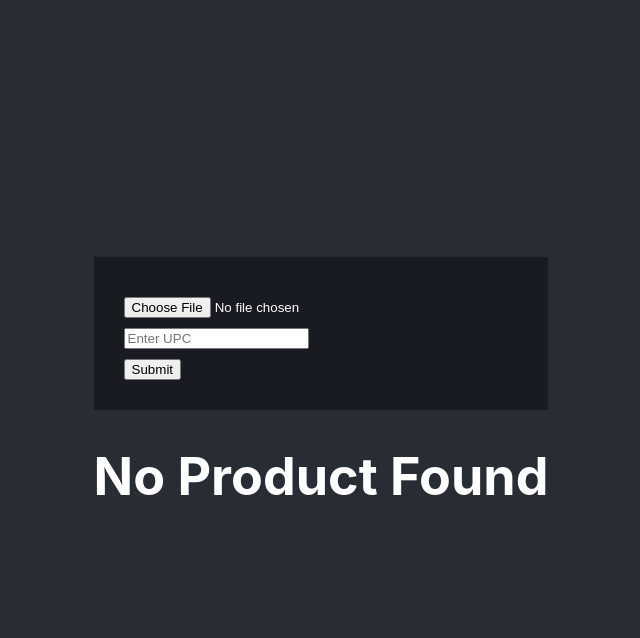
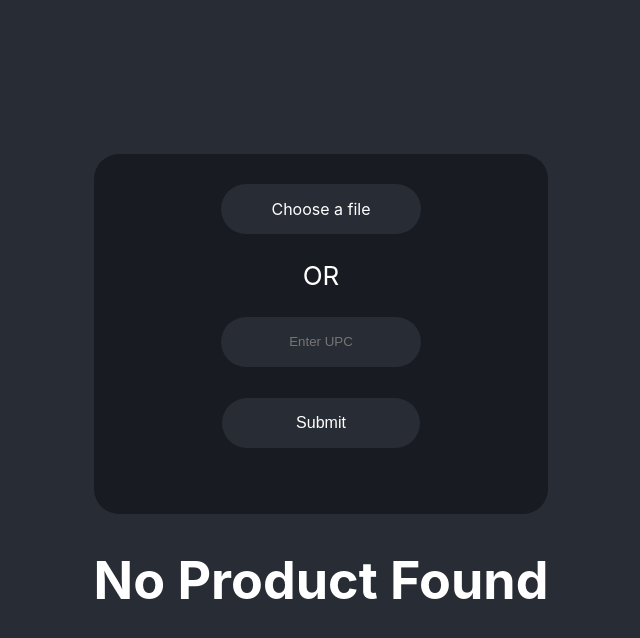
Before and after one commit to csgeeek/scan-to-healthify, a React (Create React App) app: page / in a window 1280 px wide. Shown: the top 638 px of the page, without its empty margins (319-959 px from the left). Built offline with nearby package versions, Linux system fonts and the light colour scheme.

Commit message:
xoviec-betterUI

```diff
--- a/package.json
+++ b/package.json
@@ -10,7 +10,7 @@
     "firebase": "^9.8.1",
     "react": "^18.1.0",
     "react-dom": "^18.1.0",
-    "react-scripts": "5.0.1",
+    "react-scripts": "^2.1.3",
     "web-vitals": "^2.1.4"
   },
   "scripts": {
--- a/src/App.css
+++ b/src/App.css
@@ -1,3 +1,9 @@
+input::-webkit-outer-spin-button,
+input::-webkit-inner-spin-button {
+  -webkit-appearance: none;
+  margin: 0;
+}
+
 .App {
   text-align: center;
 }
@@ -17,4 +23,88 @@
   background-color: #181b21;
   text-align: left;
   padding: 30px;
+  display: flex;
+  height: 300px;
+  flex-direction: column;
+  align-items: center;
+  text-align: center;
+  border-radius: 25px;
 }
+
+.form-upload{
+  display: flex;
+  flex-direction: column;
+  align-items: center;
+  justify-content: center;
+}
+
+input[type='file']{
+  display: none;
+}
+label{
+  display: flex;
+  text-align: center;
+}
+.input-upload{
+  font-size: medium;
+  height: 50px;
+  width: 200px;
+  cursor: pointer;
+  background-color:  #282c34;
+  display: flex;
+  justify-content: center;
+  align-items: center;
+  border-radius: 25px;
+  transition: 200ms;
+
+}
+.input-upload:hover, .btn:hover{
+  transform: scale(1.1);
+  transition: 200ms;
+}
+.choosed-file{
+  /* transform: translate(0px, 0px); */
+  font-size: small;
+  margin-bottom: -20px;
+}
+.input-text{
+  width: 200px;
+  height: 50px;
+  background-color:  #282c34;
+  color:white;
+  border-radius: 25px;
+  outline: 0;
+  border: 0;
+  box-sizing: border-box;
+  padding: 25px;
+  display: flex;
+  text-align: center;
+  transition: 200ms;
+}
+.input-text:hover{
+  transform: scale(1.03);
+  transition: 200ms;
+}
+.input-text:focus{
+  transform: scale(1.1);
+  transition: 200ms;
+}
+
+.form button{
+  width: 50%;
+}
+
+.btn{
+  width: 200px;
+  height: 50px;
+  background-color:  #282c34;
+  color:white;
+  border-radius: 25px;
+  outline: 0;
+  border: 0;
+  box-sizing: border-box;
+  font-size: medium;
+}
+.hidden{
+  opacity: 0;
+}
--- a/src/App.js
+++ b/src/App.js
@@ -1,5 +1,7 @@
 import './App.css';
 import DisplayForm from './components/DisplayForm';
+import React, { Component }  from 'react';
+
 
 const App = () => {
 
--- a/src/components/DisplayForm.js
+++ b/src/components/DisplayForm.js
@@ -1,6 +1,6 @@
 import React from 'react'
 import Display from './Display'
-import { useState } from 'react';
+import { useState, useEffect } from 'react';
 
 import { db } from '../firebase-config';
 import {
@@ -14,8 +14,17 @@ const DisplayForm = () => {
 	const [upc, setUpc] = useState(null);
 	const [file, setFile] = useState(null);
 	const [productDetails, setproductDetails] = useState(null);
+	const [fileName, setFileName] = useState('none')
 
 	const dataRef = collection(db, 'food-products');
+
+
+	const edit = useEffect(()=>{
+		if(file !== null){
+			console.log(file.name)
+			setFileName(file.name)
+		}
+	},file)
 
 	const handleSubmit = async (e) => {
 
@@ -62,11 +71,21 @@ const DisplayForm = () => {
   return (
     <div>
 		<div className="form">
-			<input type="file" onChange={(e) => setFile(e.target.files[0])} />
-			<br></br>
-			<input type="text" placeholder='Enter UPC' onChange={(e) => setUpc(e.target.value)} />
+			<div className='form-upload'>
+			<input className='input-upload' type="file" id="file" onChange={(e) => setFile(e.target.files[0])}/>
+				<label className='input-upload' for="file">
+					Choose a file
+				</label>
+			</div>
+			<p>OR</p>
+			<input className='input-text' type="text" placeholder='Enter UPC'  onChange={(e) => setUpc(e.target.value)} />
 			<br></br>
 			<button className='btn' onClick={handleSubmit}>Submit</button>
+
+				<p className={`choosed-file ${fileName === 'none' ? 'hidden' : null}`}>Choosed file: {fileName}</p>
+
+
+
 		</div>
 		<Display productDetails={productDetails} />
     </div>
```
Also changed, not shown: 1 other file (tests, documents, lock files or other folders).
